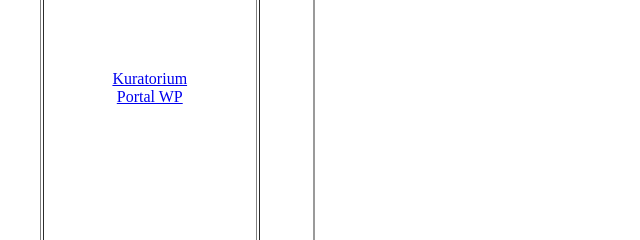
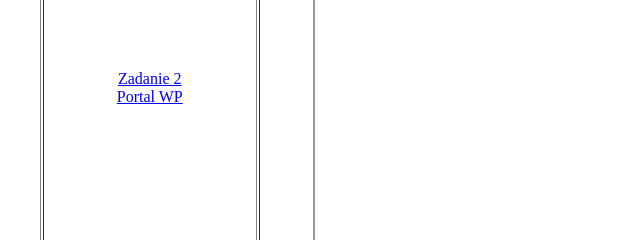
Before and after one commit to Mateusz-Ankiewicz-alt/Css, a plain HTML site: page index.html in a window 1280 px wide. Shown: the part 225-465 px from the top of the page, 0-640 px from the left. Drawn offline with Linux system fonts and the light colour scheme.

Commit message:
Update index.html

```diff
--- a/index.html
+++ b/index.html
@@ -19,7 +19,7 @@
  <br>
  <br>
 
- <a href="http://www.kuratorium.gda.pl" target="strony">Kuratorium</a>
+ <a href="http://www.kuratorium.gda.pl" target="strony">Zadanie 2</a>
  <br>
  <a href="http://www.wp.pl" target="strony">Portal WP</a>
  <br>
```
